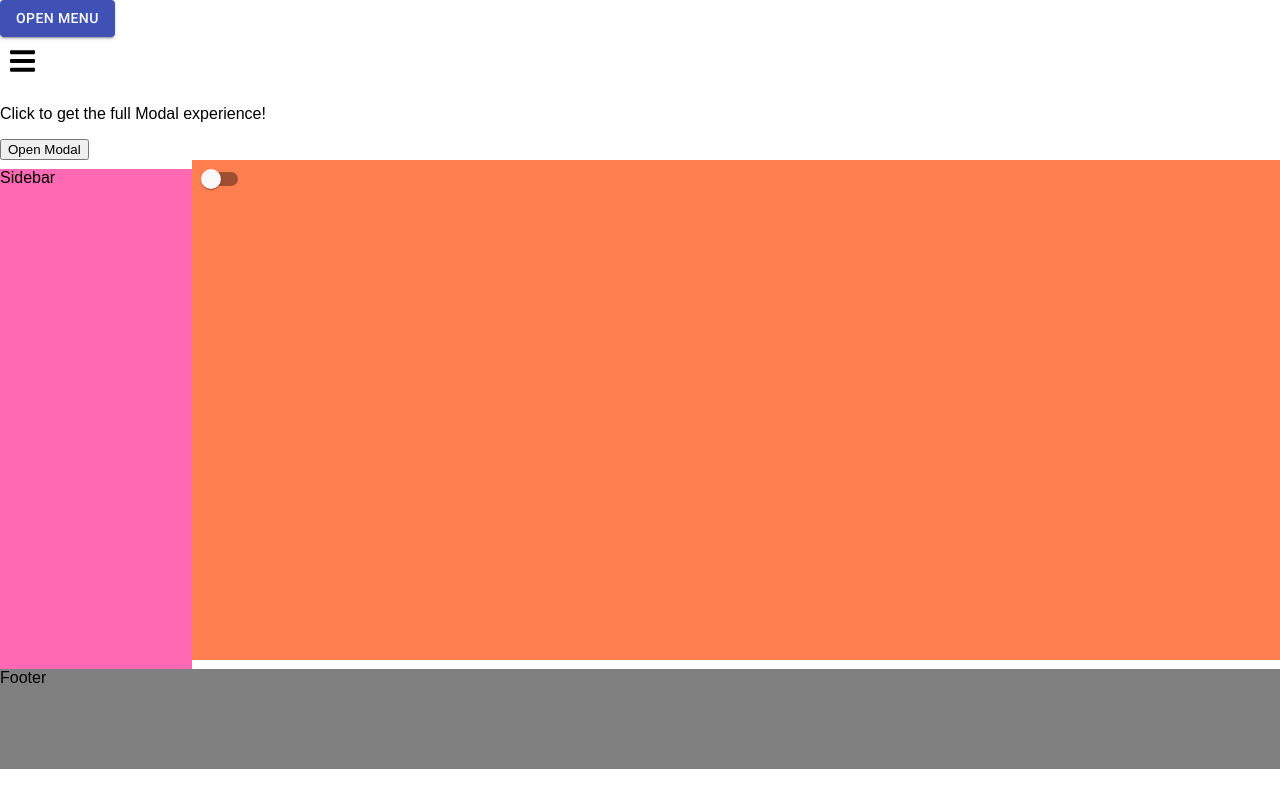
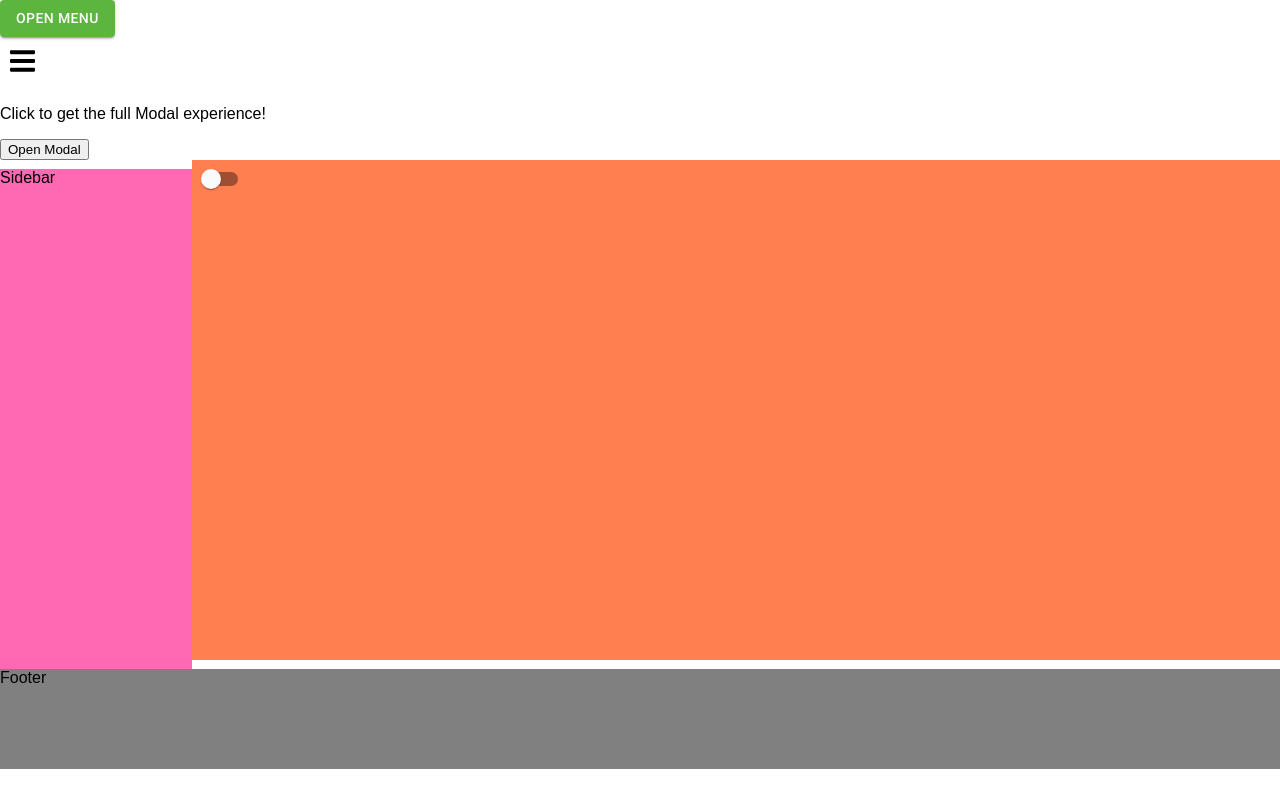
Before and after one commit to babinawaiba/sweet-pumpkin, a React (Create React App) app: page / in a window 1280 px wide. Built offline with nearby package versions, Linux system fonts and the light colour scheme.

Commit message:
menu botton color change

```diff
--- a/src/App.css
+++ b/src/App.css
@@ -3,6 +3,10 @@ A.header {
     background: aqua;
 }
 .main-content-wrapper {
+}
+.MuiButton-containedPrimary {
+    color: #fff;
+    background-color: #5bb53f!important;
 }
 .sidebar {
     width: 15%;
--- a/src/Menu.js
+++ b/src/Menu.js
@@ -52,7 +52,7 @@ export default function CustomizedMenus() {
     }
 
     return (
-        <div>
+        <div className="menuBtn">
             <Button
                 aria-controls="customized-menu"
                 aria-haspopup="true"
```
